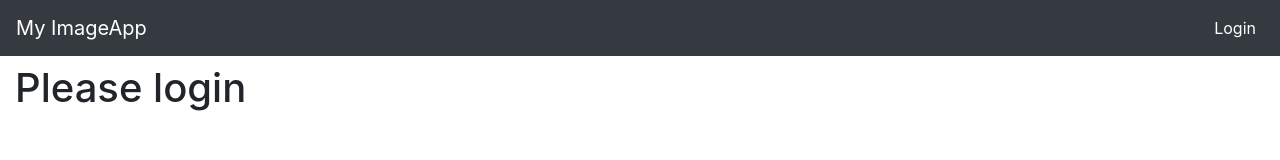
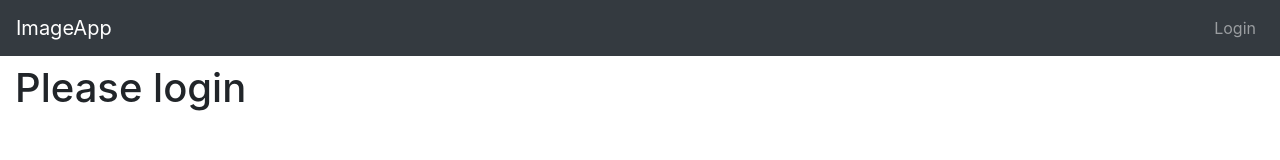
Before and after one commit to OleksandrPavlyshch/image_app, a Vue app: page / in a window 1280 px wide. Shown: the top 160 px of the page. Built offline with nearby package versions, Linux system fonts and the light colour scheme; no server answers.

Commit message:
add user name and avatar

```diff
--- a/src/components/AppHeader.vue
+++ b/src/components/AppHeader.vue
@@ -1,16 +1,20 @@
 <template>
   <header>
     <nav class="navbar navbar-dark navbar-expand bg-dark">
-      <router-link class="navbar-brand" to="/">My ImageApp</router-link>
-      <ul class="navbar-nav ml-auto">
-          <li v-if="isLoggedIn" class="nav-item active">
-          <a @click.prevent="logout" class="nav-link" href="#">Logout</a>
+      <router-link class="navbar-brand" to="/">ImageApp</router-link>
+      <ul v-if="isLoggedIn" class="navbar-nav ml-auto">
+          <li v-if="accountData" class="nav-link text-white">Welcome {{accountData.url}} </li>
+          <li v-if="accountData" class="nav-link text-white">
+            <img class="rounded-circle avatar-image" :src="accountData.avatar" alt="accountData.url">
           </li>
-
-          <li v-else class="nav-item active">
-          <a @click.prevent="login" class="nav-link" href="#">Login</a>
+          <li class="nav-item">
+            <a @click.prevent="logout" class="nav-link text-white" href="#">Logout</a>
           </li>
-
+      </ul>
+      <ul v-else class="navbar-nav ml-auto">
+          <li class="nav-item">
+            <a @click.prevent="login" class="nav-link" href="#">Login</a>
+          </li>
       </ul>
     </nav>
   </header>
@@ -19,7 +23,6 @@
 <script>
 import { mapActions } from 'vuex';
 import { mapGetters } from 'vuex';
-import { mapState } from 'vuex'
 
 export default {
     name: 'app-header',
@@ -33,3 +36,9 @@ export default {
     // computed: mapState(['accountData'])
 }
 </script>
+
+<style lang="scss" scoped>
+  .avatar-image {
+    max-width: 1.5em;
+  }
+</style>
--- a/src/store/modules/auth.js
+++ b/src/store/modules/auth.js
@@ -34,7 +34,7 @@ const actions = {
     },
     async getAccountData({ commit} ) {
         const response = await api.getAccountData(state.userName);
-        commit('setAccountData', response);
+        commit('setAccountData', response.data.data);
     }
 
 };
```
